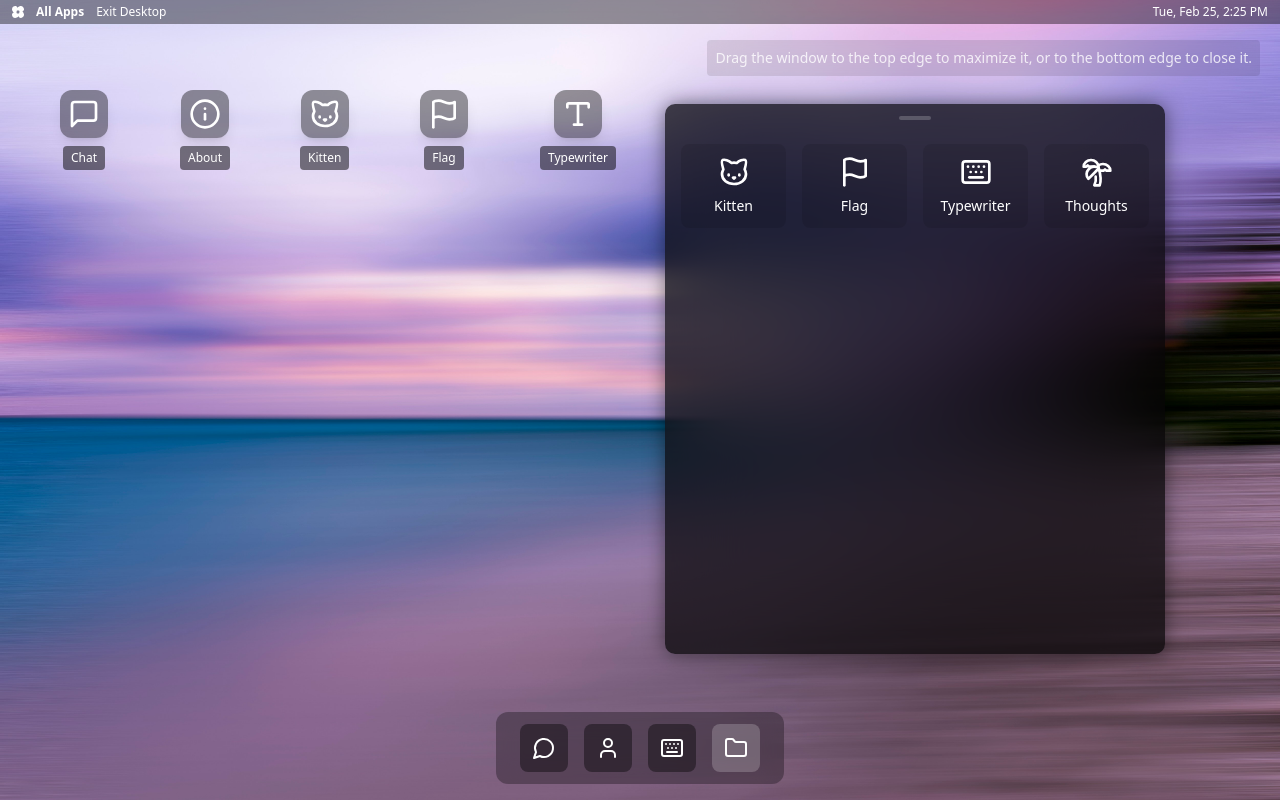
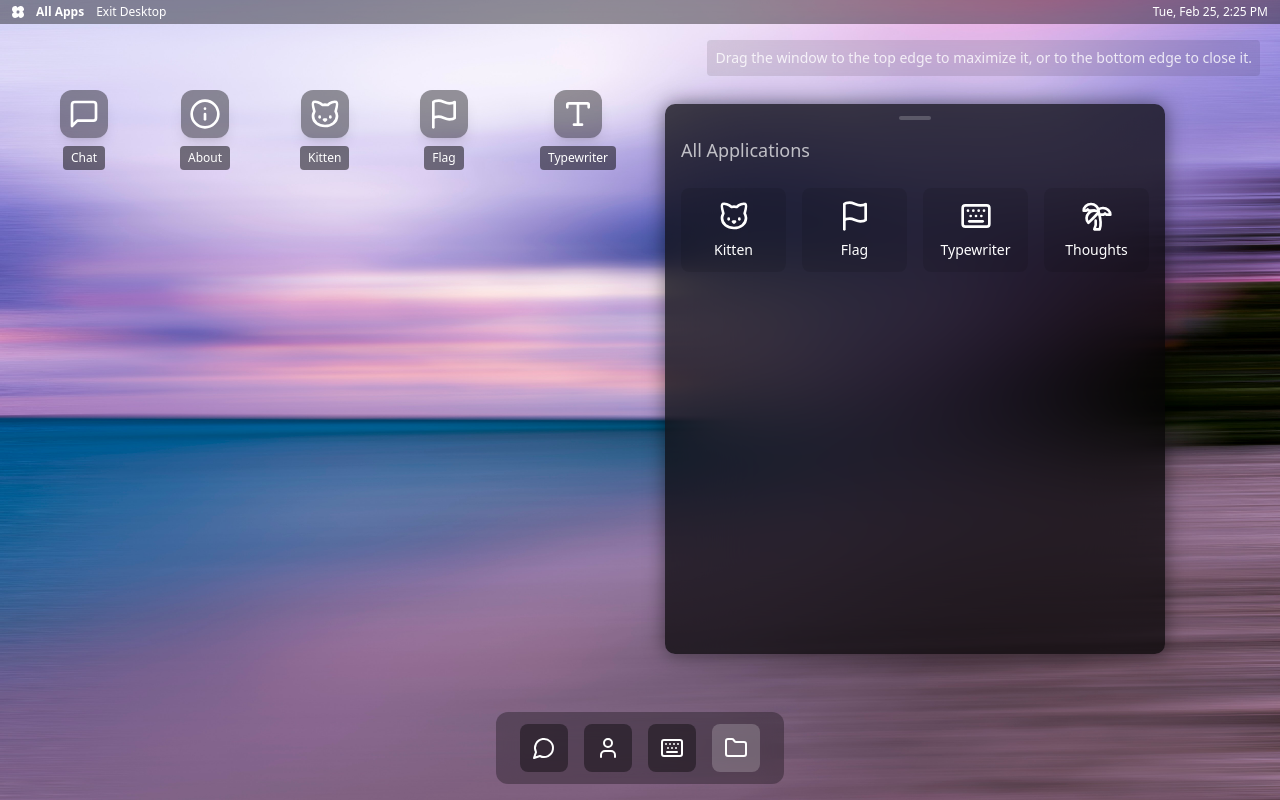
Before and after one commit to bf-dev/personalpage, a Next.js app: page /desktop in a window 1280 px wide. Both pictures are taken after a click on the button 736 px from the left and 748 px from the top of the page. Built offline with nearby package versions, Linux system fonts and the light colour scheme.

Commit message:
refactor: Update folder component to accept title prop and improve icon usage in AppList

```diff
--- a/components/apps/AppList.tsx
+++ b/components/apps/AppList.tsx
@@ -6,16 +6,16 @@ import {
 	Flag as FlagIcon,
 	Keyboard,
 	TreePalm,
-	Folder,
+	Folder as FolderIcon,
 } from 'lucide-react';
 import type { LucideIcon } from 'lucide-react';
+import Folder from './folder/Folder';
+import Image from 'next/image';
 
 // Dynamically import app components
 const About = lazy(() => import('./about/About'));
 const ChatInteraction = lazy(() => import('./chat/Chat'));
 const Typewriter = lazy(() => import('./typewriter/Typewriter'));
-const FolderComponent = lazy(() => import('./folder/Folder'));
-import Image from 'next/image';
 
 // Context type for inter-app communication
 export interface AppContext {
@@ -42,7 +42,6 @@ const withAppProps = <T extends object>(Component: ComponentType<T>) => {
 const AppAbout = withAppProps(About);
 const AppChat = withAppProps(ChatInteraction);
 const AppTypewriter = withAppProps(Typewriter);
-const AppFolder = withAppProps(FolderComponent);
 
 export interface AppDefinition {
 	id: string;
@@ -187,12 +186,12 @@ export const AppList: AppDefinition[] = [
 	{
 		id: 'all-apps',
 		title: 'All Apps',
-		icon: Folder,
+		icon: FolderIcon,
 		width: 500,
 		height: 550,
 		getComponent: (props: AppProps) => (
 			<Suspense fallback={<LoadingFallback />}>
-				<AppFolder
+				<Folder
 					{...props}
 					appIds={['flag', 'kitten', 'thoughts', 'typewriter']}
 					title="All Applications"
--- a/components/apps/folder/Folder.tsx
+++ b/components/apps/folder/Folder.tsx
@@ -4,9 +4,10 @@ import { useDeviceDetect } from '@/components/hooks/useDeviceDetect';
 
 interface FolderProps extends AppProps {
 	appIds?: string[];
+	title?: string;
 }
 
-export default function Folder({ appIds = [], onLaunchApp }: FolderProps) {
+export default function Folder({ appIds = [], title, onLaunchApp }: FolderProps) {
 	// Filter apps from the AppList based on the provided appIds
 	const folderApps = AppList.filter(app => appIds.includes(app.id));
 
@@ -15,6 +16,11 @@ export default function Folder({ appIds = [], onLaunchApp }: FolderProps) {
 
 	return (
 		<div className="h-full w-full flex flex-col">
+			{title && (
+				<div className="px-4 py-2 text-white/70">
+					<h2 className="text-lg font-medium">{title}</h2>
+				</div>
+			)}
 			<div className="flex-1 p-4 overflow-auto">
 				<div className={`grid ${isMobile ? 'grid-cols-2' : 'grid-cols-4'} gap-4`}>
 					{folderApps.map(app => {
```
Also changed, not shown: 1 other file (tests, documents, lock files or other folders).
